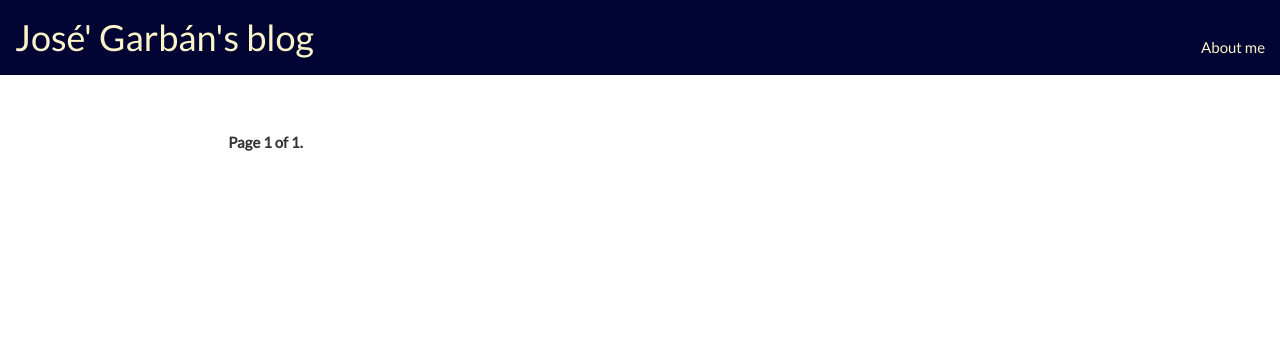
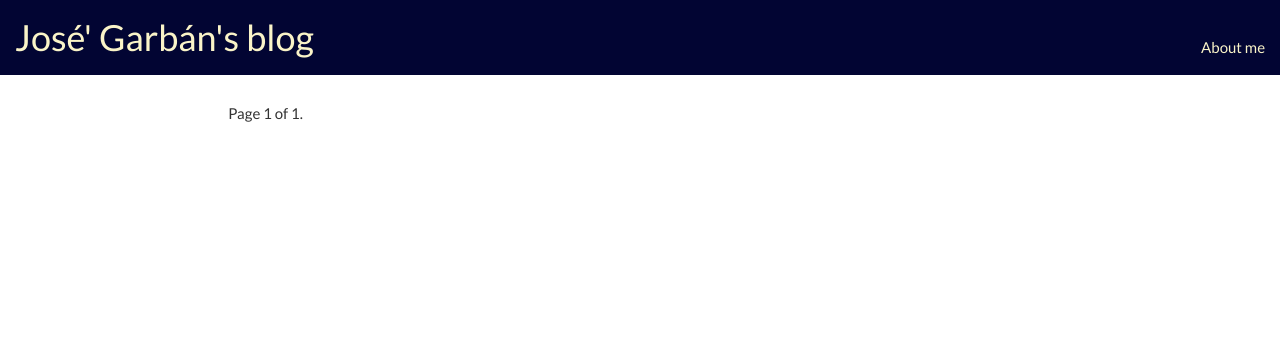
Before and after one commit to josegarban/blog, a Django app: page / in a window 1280 px wide. Shown: the top 340 px of the page. Run offline with Django 3.2, Linux system fonts and the light colour scheme; data that the repository does not hold is empty; parts of the project's set-up code (start-up, migrations or seed data) failed here and were passed over; some libraries are stand-ins or nearby versions.

Commit message:
Removed superfluous divs.

```diff
--- a/blog/templates/blog/base.html
+++ b/blog/templates/blog/base.html
@@ -29,8 +29,6 @@
   </header>
 
   <body>
-    <div class="page-header">
-    </div>
     <div class="content-container">
       <div class="row">
         <div class="col-md-12">
--- a/blog/templates/blog/post_list.html
+++ b/blog/templates/blog/post_list.html
@@ -53,7 +53,7 @@
     <div class="col-md-2">
     </div>
     <div class="col-md-8">
-      <strong>{% include "blog/pagination.html" with page=posts %}</strong>
+      {% include "blog/pagination.html" with page=posts %}
     </div>
   </div>
 {% endblock %}
```
